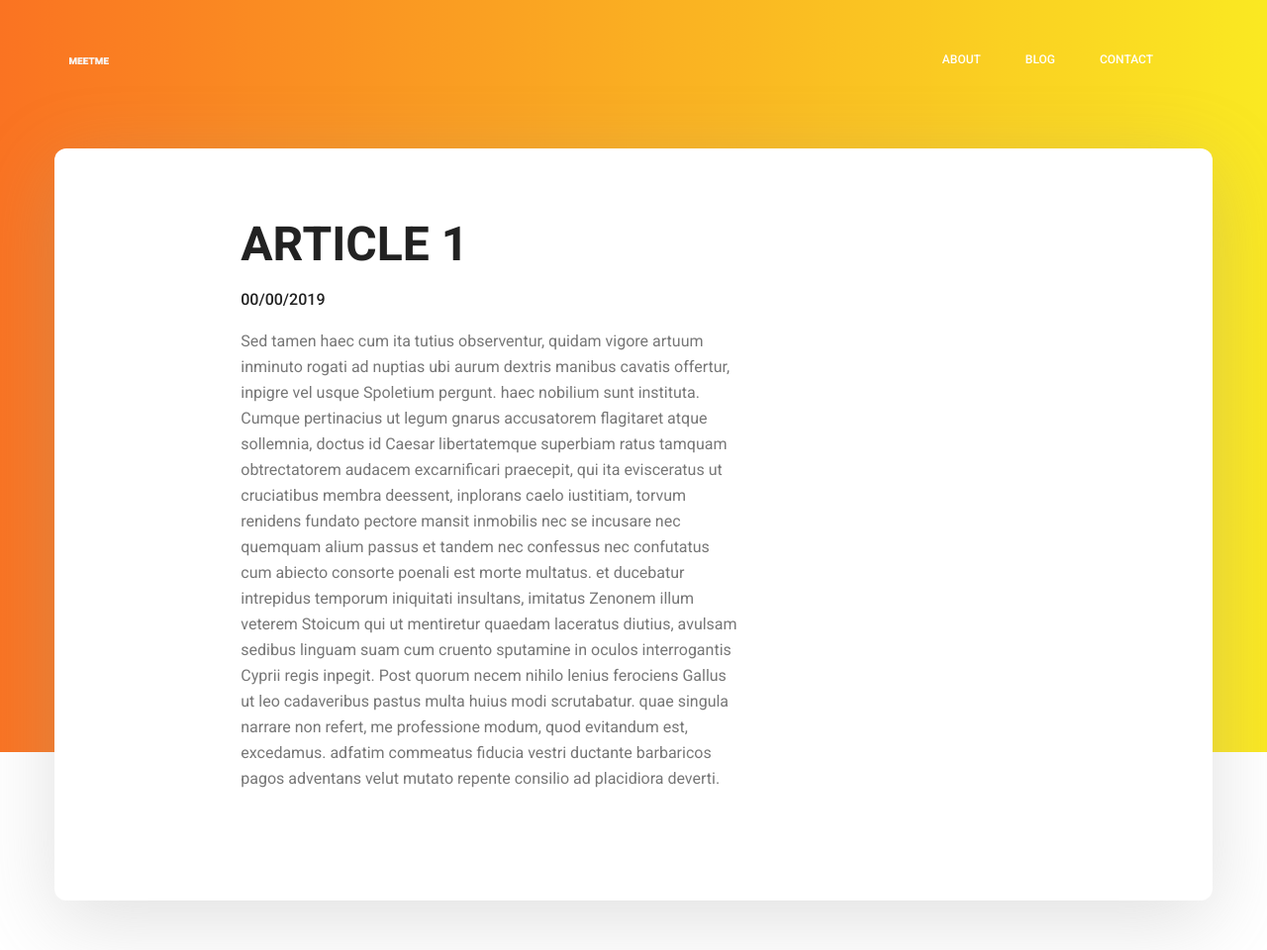
After one commit to AlexLorenzo18/SiteCV2, a PHP site: page /article1.html in a window 1280 px wide. The commit adds this page. Shown: the whole page at 99% size. Run offline with PHP 8.4, Linux system fonts and the light colour scheme.

Commit message:
commit de ouf3

```diff
--- /dev/null
+++ b/article1.html
@@ -0,0 +1,78 @@
+<!doctype html>
+<html lang="en">
+    <head>
+        <!-- Required meta tags -->
+        <meta charset="utf-8">
+        <meta name="viewport" content="width=device-width, initial-scale=1, shrink-to-fit=no">
+        <link rel="icon" href="img/favicon.png" type="image/png">
+        <title>Lorenzo Alexandre Website</title>
+		<!-- Bootstrap CSS -->
+
+        <link rel="stylesheet" href="css/bootstrap.css">
+        <link rel="stylesheet" href="vendors/linericon/style.css">
+        <link rel="stylesheet" href="css/font-awesome.min.css">
+        <link rel="stylesheet" href="vendors/lightbox/simpleLightbox.css">
+        <link rel="stylesheet" href="vendors/nice-select/css/nice-select.css">
+        <link rel="stylesheet" href="vendors/animate-css/animate.css">
+        <link rel="stylesheet" href="vendors/popup/magnific-popup.css">
+        <link rel="stylesheet" href="vendors/flaticon/flaticon.css">
+        <!-- main css -->
+        <link rel="stylesheet" href="css/style.css">
+        <link rel="stylesheet" href="css/responsive.css">
+    </head>
+    <body>
+
+        <header class="header_area">
+            <div class="main_menu">
+            	<nav class="navbar navbar-expand-lg navbar-light">
+					<div class="container box_1620">
+						<!-- Brand and toggle get grouped for better mobile display -->
+						<a class="navbar-brand logo_h" href="index.html"><img class="logo" src="img/logo.png" alt=""></a>
+						<button class="navbar-toggler" type="button" data-toggle="collapse" data-target="#navbarSupportedContent" aria-controls="navbarSupportedContent" aria-expanded="false" aria-label="Toggle navigation">
+							<span class="icon-bar"></span>
+							<span class="icon-bar"></span>
+							<span class="icon-bar"></span>
+						</button>
+						<!-- Collect the nav links, forms, and other content for toggling -->
+						<div class="collapse navbar-collapse offset" id="navbarSupportedContent">
+							<ul class="nav navbar-nav menu_nav ml-auto">
+								<li class="nav-item"><a class="nav-link" href="#welcome_area">About</a></li>
+								</li>
+								<li class="nav-item"><a class="nav-link" href="blog.html">Blog</a></li>
+								<li class="nav-item"><a class="nav-link" href="contact.html">Contact</a></li>
+								<li class="nav-item submenu dropdown">
+							</ul>
+						</div>
+					</div>
+            	</nav>
+            </div>
+        </header>
+        <!--================Header Menu Area =================-->
+
+        <!--================Home Banner Area =================-->
+        <section class="home_banner_area">
+           	<div class= "container box_1620 oui">
+           		<div class="banner_inner d-flex align-items-center">
+					<div class="banner_content">
+						<div class="media">
+							<div class="d-flex test">
+							</div>
+							<div class="media-body">
+								<div class="personal_text">
+
+								<strong><h1>Article 1</h1></strong>
+							<strong><h4>00/00/2019</h4></strong>
+									<p>Sed tamen haec cum ita tutius observentur, quidam vigore artuum inminuto rogati ad nuptias ubi aurum dextris manibus cavatis offertur, inpigre vel usque Spoletium pergunt. haec nobilium sunt instituta.
+
+                                        Cumque pertinacius ut legum gnarus accusatorem flagitaret atque sollemnia, doctus id Caesar libertatemque superbiam ratus tamquam obtrectatorem audacem excarnificari praecepit, qui ita evisceratus ut cruciatibus membra deessent, inplorans caelo iustitiam, torvum renidens fundato pectore mansit inmobilis nec se incusare nec quemquam alium passus et tandem nec confessus nec confutatus cum abiecto consorte poenali est morte multatus. et ducebatur intrepidus temporum iniquitati insultans, imitatus Zenonem illum veterem Stoicum qui ut mentiretur quaedam laceratus diutius, avulsam sedibus linguam suam cum cruento sputamine in oculos interrogantis Cyprii regis inpegit.
+
+                                        Post quorum necem nihilo lenius ferociens Gallus ut leo cadaveribus pastus multa huius modi scrutabatur. quae singula narrare non refert, me professione modum, quod evitandum est, excedamus.
+                                      adfatim commeatus fiducia vestri ductante barbaricos pagos adventans velut mutato repente consilio ad placidiora deverti.
+									</p>
+								</div>
+							</div>
+						</div>
+					</div>
+				</div>
+            </div>
+        </section>
--- a/blog.html
+++ b/blog.html
@@ -79,9 +79,9 @@
                                     <div class="blog_post">
                                         <img src="img/blog/main-blog/m-blog-1.jpg" alt="">
                                         <div class="blog_details">
-                                            <a href="single-blog.html"><h2>Titre Article</h2></a>
+                                            <a href="article1.html"><h2>Titre Article</h2></a>
                                             <p>Blabla pour résumé l'article, on est là, on va remplir cet article comme un bec verseur</p>
-                                            <a href="single-blog.html" class="white_bg_btn">View More</a>
+                                            <a href="article1.html" class="white_bg_btn">View More</a>
                                         </div>
                                     </div>
                                 </div>
--- a/css/style.css
+++ b/css/style.css
@@ -44,6 +44,11 @@ Table of Content:
 @import url("https://fonts.googleapis.com/css?family=Heebo:300,400,700,900|Roboto:300,400,500,700");
 /*---------------------------------------------------- */
 /*----------------------------------------------------*/
+
+.test {
+  margin-left: 5%;
+ }
+
 .list {
   list-style: none;
   margin: 0px;
@@ -73,6 +78,8 @@ body {
 h1, h2, h3, h4, h5, h6 {
   font-family: "Heebo", sans-serif;
   font-weight: bold; }
+
+
 
 button:focus {
   outline: none;
@@ -317,7 +324,7 @@ button:focus {
     min-height: 700px;
     border-radius: 12px;
     position: relative;
-    bottom: -200px;
+    bottom: -150px;
     background: #fff;
     padding: 30px;
     box-shadow: 0px 20px 80px 0px rgba(153, 153, 153, 0.3); }
@@ -395,7 +402,7 @@ button:focus {
     width: 100%;
     min-height: 360px;
     z-index: 1; }
-    .banner_area .banner_inner .banner_content h2 {
+    .banner_area .banner_inner .banner_content h1 {
       color: #222222;
       font-size: 48px;
       font-family: "Heebo", sans-serif;
```
Also changed, not shown: contact.html (+8 -43 lines), index.html (+4 -11 lines).
